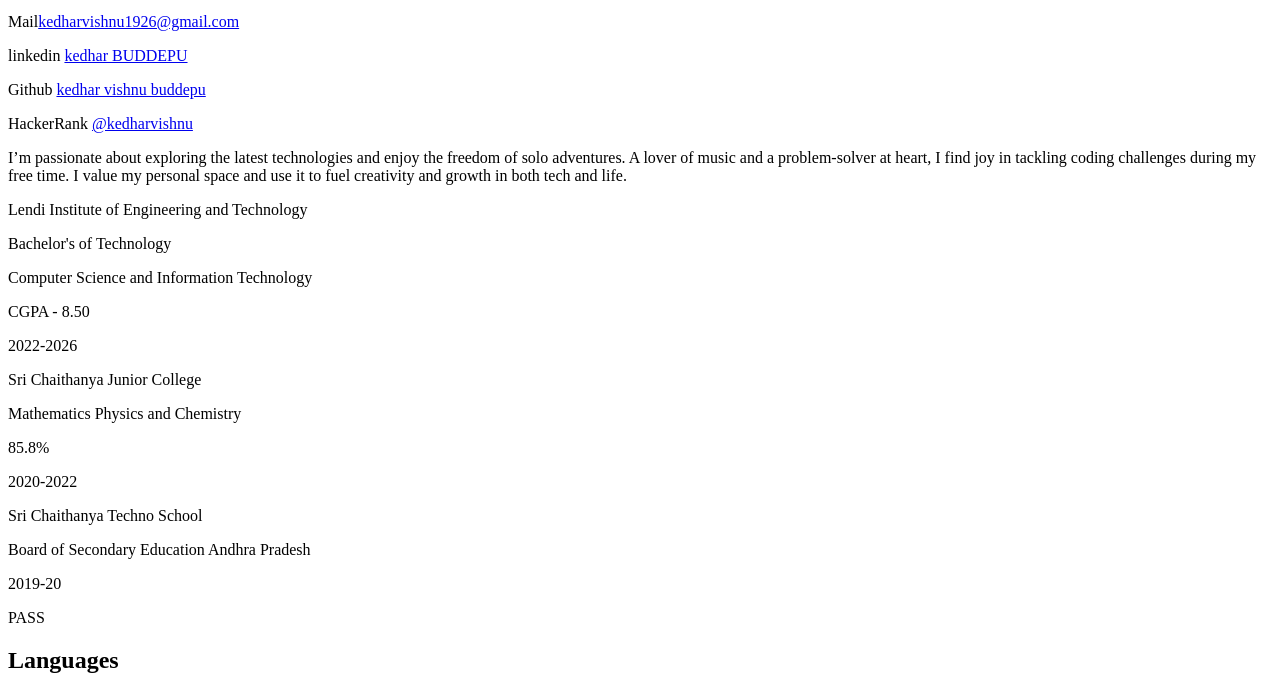
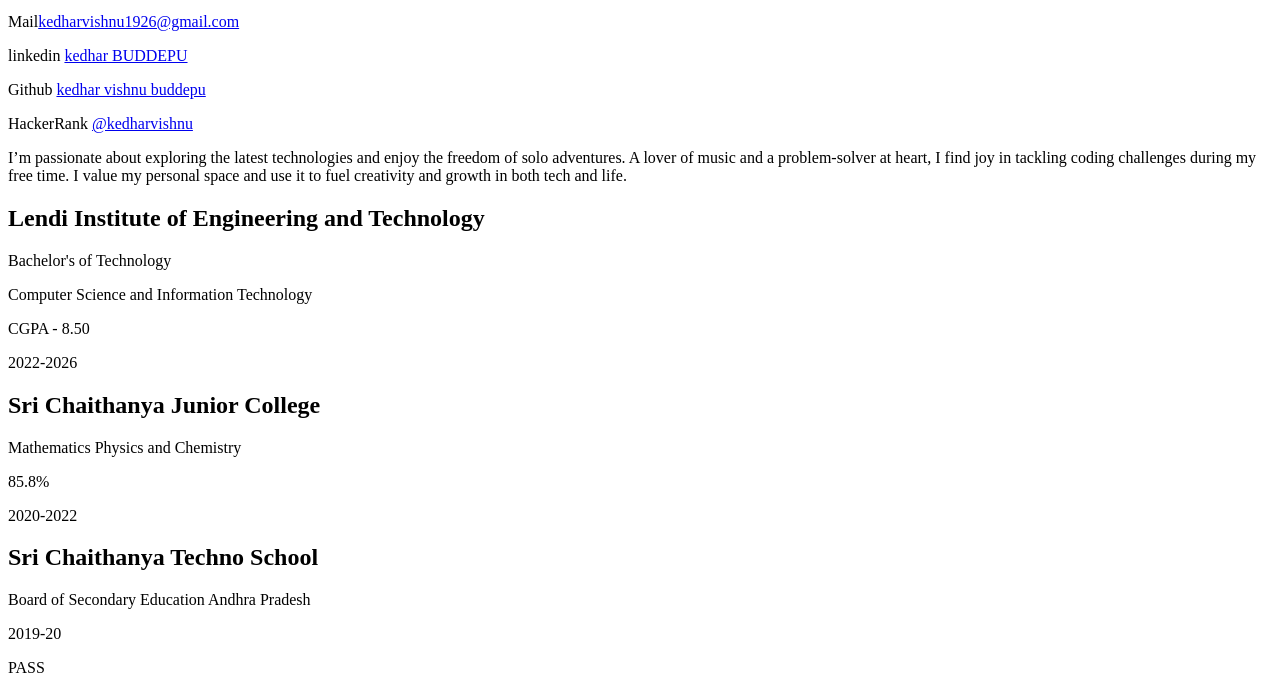
Before and after one commit to kedharvishnu20/portfolio, a plain HTML site: page index.html in a window 1280 px wide. Shown: the part 101-792 px from the top of the page. Drawn offline with Linux system fonts and the light colour scheme.

Commit message:
Update index.html

```diff
--- a/index.html
+++ b/index.html
@@ -22,20 +22,20 @@
 
     <div class="education second case">
         <span class="engineering">
-            <p>Lendi Institute of Engineering and Technology</p>
+            <h2>Lendi Institute of Engineering and Technology</h2>
             <p>Bachelor's of Technology</p>
             <p>Computer Science and Information Technology</p>
             <p>CGPA - 8.50 </p>
             <p>2022-2026</p>
         </span>
         <span class="inter" >
-            <p>Sri Chaithanya Junior College</p>
+            <h2>Sri Chaithanya Junior College</h2>
             <p>Mathematics Physics and Chemistry</p>
             <p>85.8%</p>
             <p>2020-2022</p>
         </span>
         <span>
-            <p>Sri Chaithanya Techno School</p>
+            <h2>Sri Chaithanya Techno School</h2>
             <p>Board of Secondary Education Andhra Pradesh</p>
             <p>2019-20</p>
             <p>PASS</p>
@@ -69,7 +69,7 @@
         </span>
         <span class="second project">
             <h2>College website</h2>
-            <p>Me and <a href="">My classmate</a> made this website to represent our branch details and curriculum including the achievements of our branch  </p>
+            <p>Me and <a href="https://www.linkedin.com/in/sai-mahesh-0bb0a4291?utm_source=share&utm_campaign=share_via&utm_content=profile&utm_medium=ios_app">My classmate</a> made this website to represent our branch details and curriculum including the achievements of our branch  </p>
             <p>A static college website built to showcase essential college details like courses and faculty. The design focuses on simplicity and accessibility.</p>
             <p><b>Technologies</b>: HTML, CSS , javascipt , files stored in drive , images stored in google photos</p>
             <p><a href="https://kedharvishnu20.github.io/college-website/">Click Me!</a></p>
```
